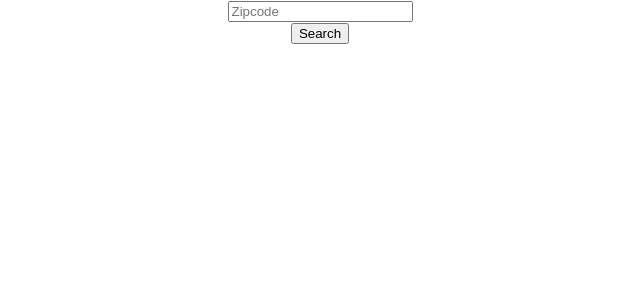
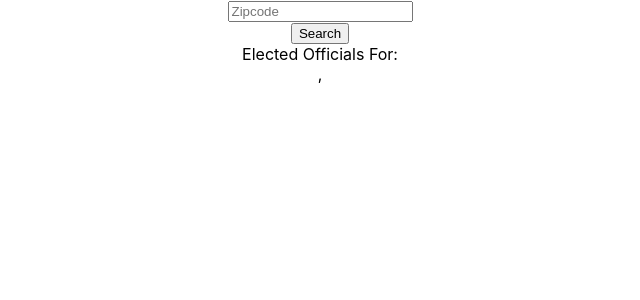
Before and after one commit to bcantello/peoples_voice_project, a React (Create React App) app: page / in a window 1280 px wide. Shown: the top 300 px of the page, without its empty margins (320-960 px from the left). Built offline with nearby package versions, Linux system fonts and the light colour scheme.

Commit message:
displays all offices associated with the user zip code

```diff
--- /dev/null
+++ b/src/components/electedOfficials/electedOfficialsList.js
@@ -0,0 +1,31 @@
+import React, {useContext} from "react";
+import ElectedOfficialsListItem from "./electedOfficialsListItem";
+import {UniversalContext} from "../../App";
+
+export default function ElectedOfficialsList() {
+	const universalContext = useContext(UniversalContext);
+	const data = universalContext.officials.data;
+	let electedOffices = this;
+	let city = this;
+	let state = this;
+	let zip = this;
+
+	if (universalContext.officials.data !== undefined) {
+		city = data.normalizedInput.city;
+		state = data.normalizedInput.state;
+		zip = data.normalizedInput.zip;
+		electedOffices = data.offices.map((e, index) => {
+			return (
+				<ElectedOfficialsListItem element={e} key={index}/>
+			);
+		});
+	}
+
+	return (
+		<div>
+			<div>Elected Officials For:</div>
+			<div>{city} {state}, {zip}</div>
+			<div>{electedOffices}</div>
+		</div>
+	)
+}
--- /dev/null
+++ b/src/components/electedOfficials/electedOfficialsListItem.js
@@ -0,0 +1,17 @@
+import React from "react";
+import history from "../../history";
+
+export default function ElectedOfficialsListItem(props) {
+	console.log("LOOK HERE!",props);
+
+	const handleOfficeClick = () => {
+		localStorage.setItem('officialIndices', props.element.officialIndices);
+		history.push('/office');
+	}
+
+	return (
+		<div>
+			<div onClick={handleOfficeClick}>{props.element.name}</div>
+		</div>
+	)
+};
--- /dev/null
+++ b/src/components/electedOfficials/office/office.js
@@ -0,0 +1,7 @@
+import React from "react";
+
+export default function Office() {
+	return (
+		<div>Office</div>
+	)
+};
--- a/src/components/home/home.js
+++ b/src/components/home/home.js
@@ -1,10 +1,12 @@
 import React from "react";
 import RepSearchForm from "../repSearchForm/repSearchForm";
+import ElectedOfficialsList from "../electedOfficials/electedOfficialsList";
 
 export default function Home() {
 	return (
 		<>
 			<RepSearchForm/>
+			<ElectedOfficialsList/>
 		</>
 	)
 };
--- a/src/components/main.js
+++ b/src/components/main.js
@@ -1,12 +1,14 @@
 import React from "react";
 import {Route, Switch, Redirect} from 'react-router';
 import Home from "./home/home";
+import Office from "./electedOfficials/office/office";
 
 export default function Main() {
 	return (
 		<Switch>
 			<Route exact path="/" component={Home}/>
 			<Route exact path="/home" component={Home}/>
+			<Route exact path="/office" component={Office}/>
 			<Redirect to='/home'/>
 		</Switch>
 	);
```
Also changed, not shown: public/manifest.json.
